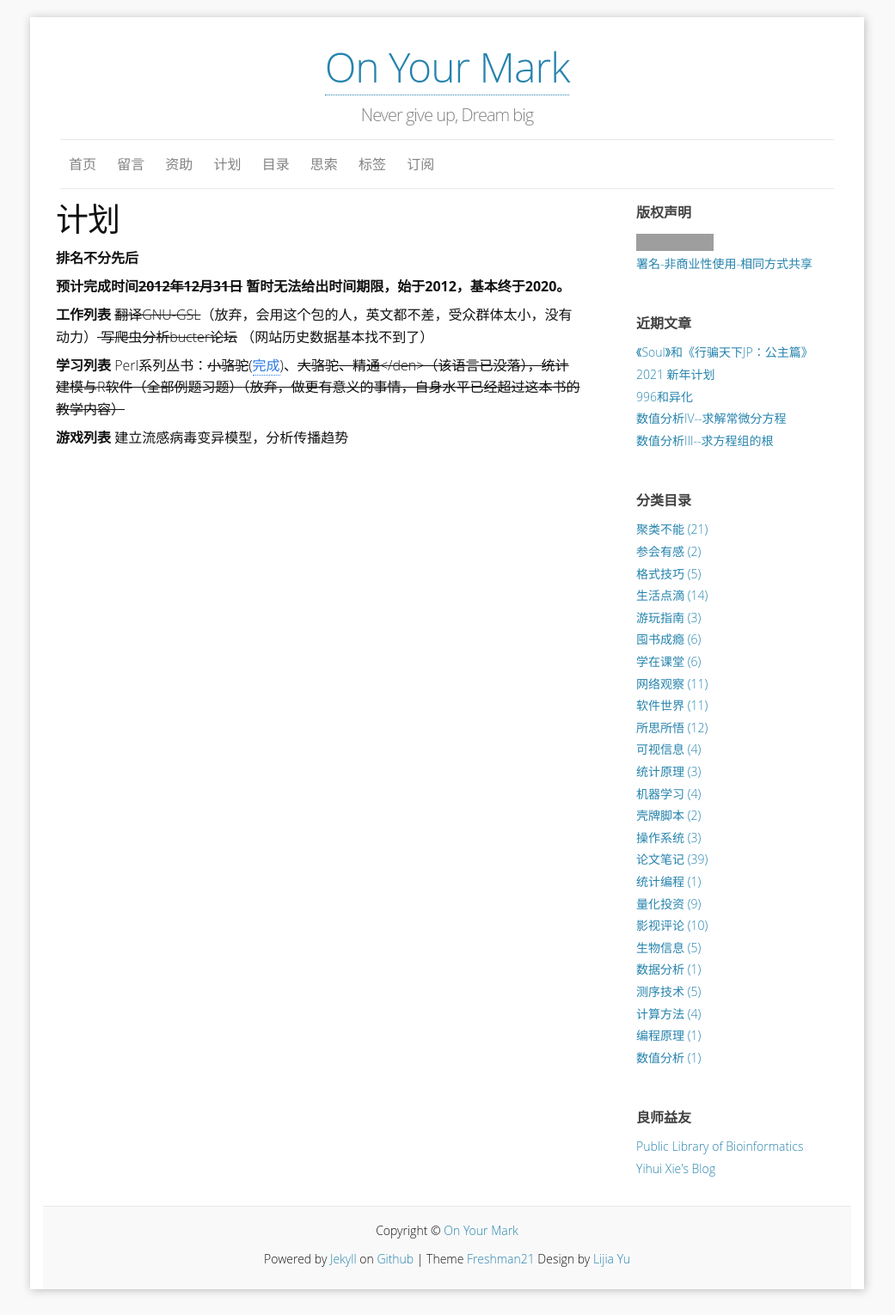
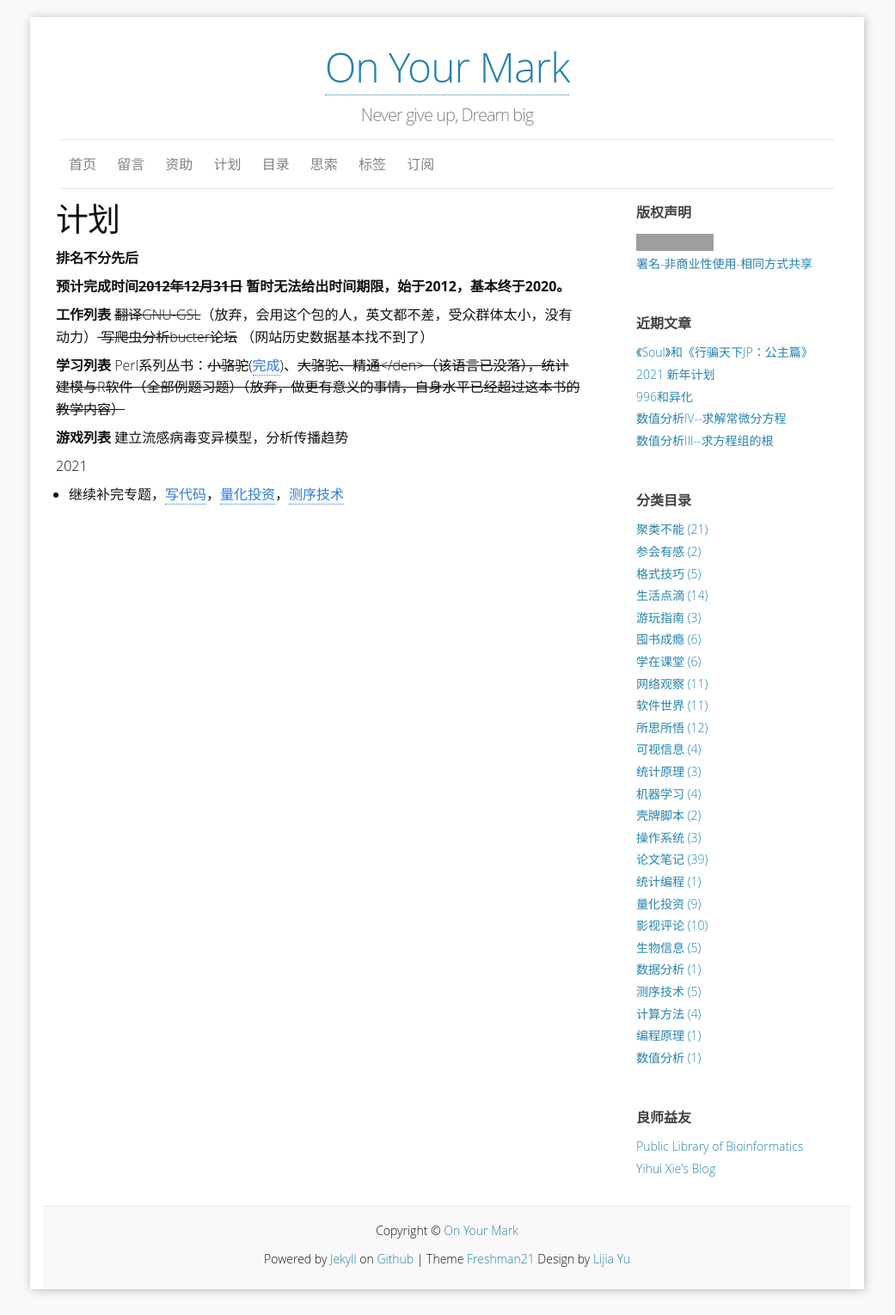
Before and after one commit to yulijia/cn, a Jekyll site: the page built from plan/index.md, in a window 1280 px wide. Shown: the whole page at 86% size, without its empty margins (120-1161 px from the left). Built offline with Jekyll 4.4.1, drawn with Linux system fonts in a browser that asks for light colours; grey boxes are pictures that could not be loaded.

Commit message:
update my plan

```diff
--- a/plan/index.md
+++ b/plan/index.md
@@ -14,3 +14,7 @@ permalink: /plans/
 **学习列表** Perl系列丛书：<del>小骆驼</del>([完成](https://github.com/yulijia/Courses/blob/master/Perl/LearningPerl.pl "Learning Perl Scripts"))、<del>大骆驼、精通</den>（该语言已没落），<del>统计建模与R软件（全部例题习题）</del>（放弃，做更有意义的事情，自身水平已经超过这本书的教学内容）
 
 **游戏列表** 建立流感病毒变异模型，分析传播趋势
+
+2021
+
+- 继续补完专题，[写代码](http://yulijia.net/cn/%E8%81%9A%E7%B1%BB%E4%B8%8D%E8%83%BD/2020/01/02/Write-code.html)，[量化投资](http://yulijia.net/cn/categories/#%E9%87%8F%E5%8C%96%E6%8A%95%E8%B5%84)，[测序技术](http://yulijia.net/cn/categories/#%E6%B5%8B%E5%BA%8F%E6%8A%80%E6%9C%AF)
```
